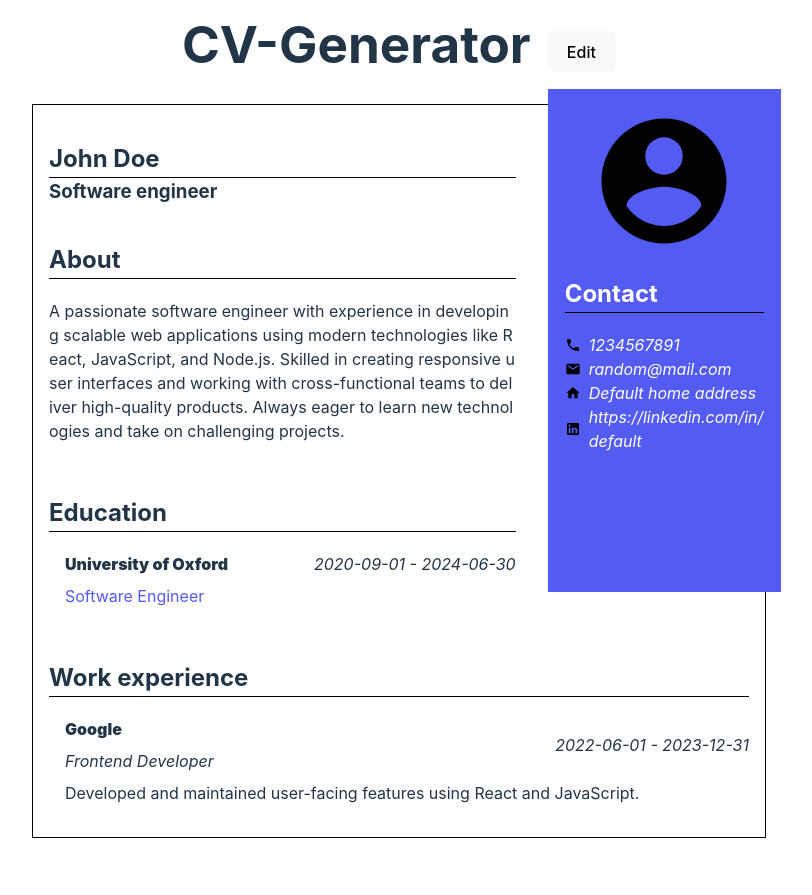
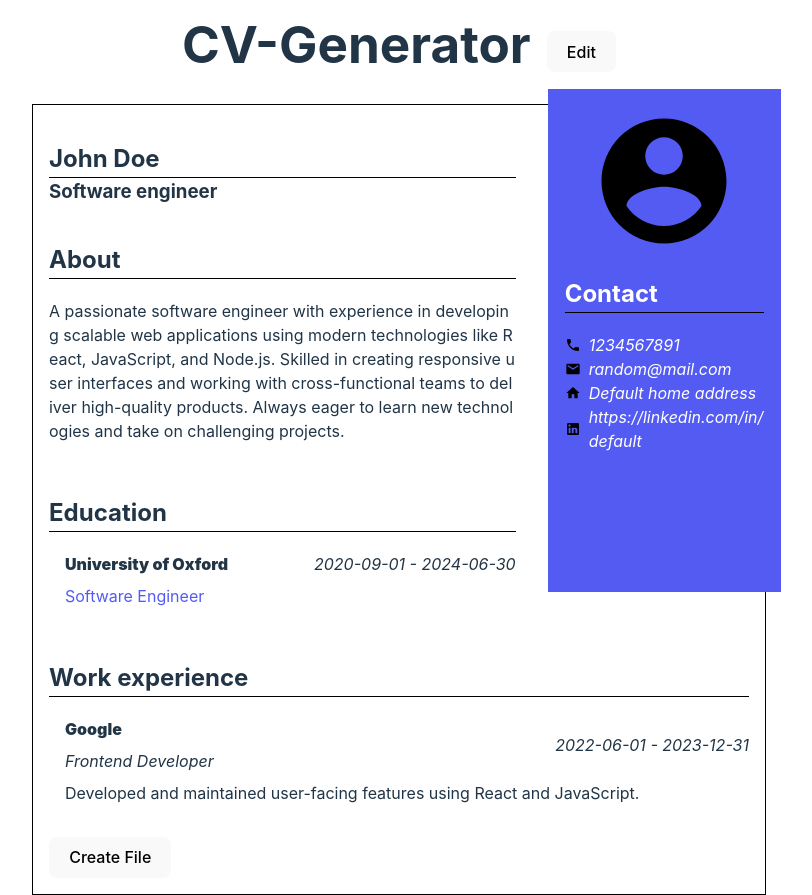
Before and after one commit to R3ndrex/CV-Generator, a React (Vite) app: page / in a window 1280 px wide. Shown: the whole page, without its empty margins (241-1053 px from the left). Before the commit the page ends 838 px from the top, so only its background shows below. Built offline with nearby package versions, Linux system fonts and the light colour scheme.

Commit message:
Add button to download file, remove useless useeffect

```diff
--- a/src/App.jsx
+++ b/src/App.jsx
@@ -1,4 +1,4 @@
-import { useEffect, useState } from "react";
+import { useState } from "react";
 
 import {
     contactsExample,
@@ -83,6 +83,7 @@ export default function App() {
                     <UserImage src={generalInfo.photoSrc} />
                     <Contact contacts={contacts} />
                 </aside>
+                <button onClick={() => window.print()}>Create File</button>
             </main>
         </>
     );
```
